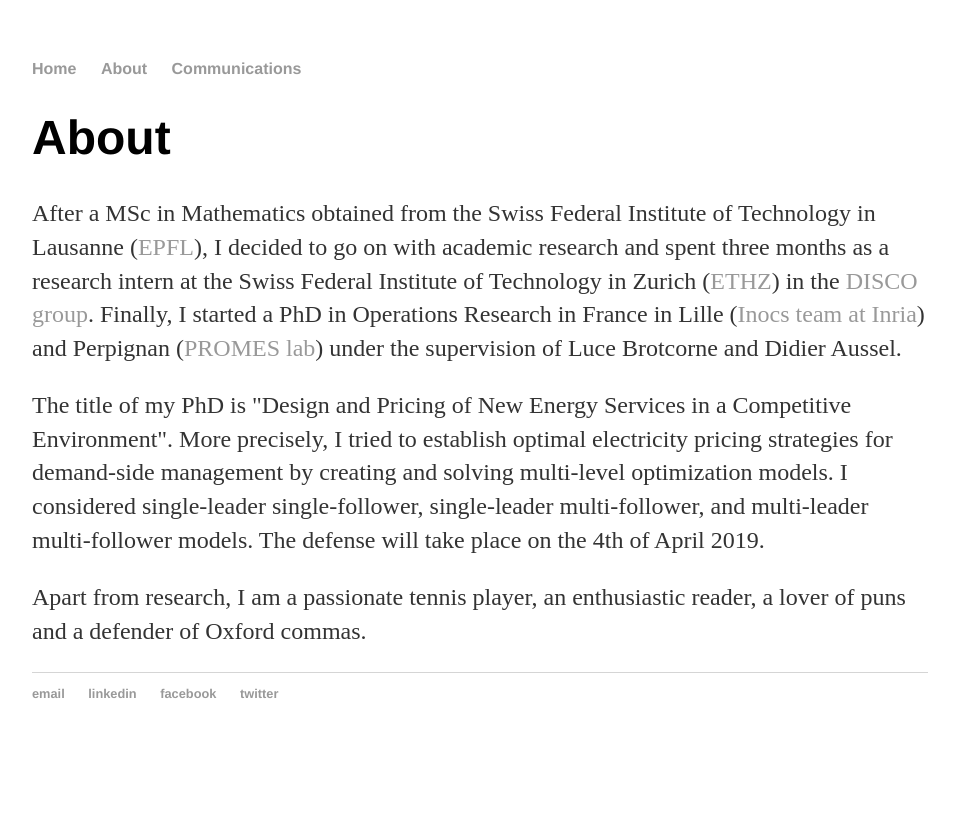
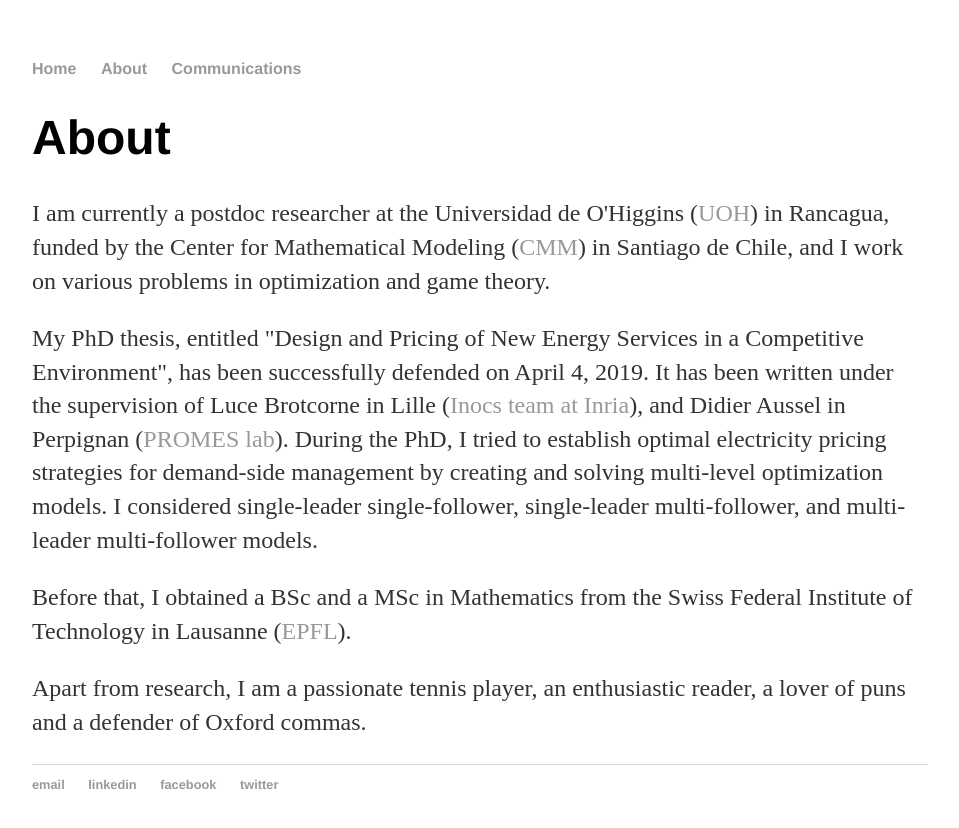
Before and after one commit to l-vn/l-vn.github.io, a Jekyll site: the page built from about.html, in a window 1280 px wide. Shown: the top 828 px of the page, without its empty margins (160-1119 px from the left). Built offline with Jekyll 4.4.1, drawn with Linux system fonts in a browser that asks for light colours.

Commit message:
Update arrival in Chile

```diff
--- a/about.html
+++ b/about.html
@@ -4,7 +4,21 @@ title: Léonard von Niederhäusern
 ---
 <div class="blurb">
 	<h1>About</h1>
-	<p>After a MSc in Mathematics obtained from the Swiss Federal Institute of Technology in Lausanne (<a href="https://www.epfl.ch/">EPFL</a>), I decided to go on with academic research and spent three months as a research intern at the Swiss Federal Institute of Technology in Zurich (<a href="https://www.ethz.ch/">ETHZ</a>) in the <a href="https://disco.ethz.ch/">DISCO group</a>. Finally, I started a PhD in Operations Research in France in Lille (<a href="https://team.inria.fr/inocs/">Inocs team at Inria</a>) and Perpignan (<a href="https://www.promes.cnrs.fr/">PROMES lab</a>) under the supervision of Luce Brotcorne and Didier Aussel. </p>
-	<p>The title of my PhD is "Design and Pricing of New Energy Services in a Competitive Environment". More precisely, I tried to establish optimal electricity pricing strategies for demand-side management by creating and solving multi-level optimization models. I considered single-leader single-follower, single-leader multi-follower, and multi-leader multi-follower models. The defense will take place on the 4th of April 2019.</p>
-	<p>Apart from research, I am a passionate tennis player, an enthusiastic reader, a lover of puns and a defender of Oxford commas.</p>
+	<p>
+		I am currently a postdoc researcher at the Universidad de O'Higgins (<a href="https://www.uoh.cl">UOH</a>) in Rancagua, funded by the Center for Mathematical Modeling (<a href="https://www.cmm.uchile.cl">CMM</a>) in Santiago de Chile, and I work on various problems in optimization and game theory.
+	</p>
+	<p>
+		My PhD thesis, entitled "Design and Pricing of New Energy Services in a Competitive Environment", has been successfully defended on April 4, 2019. It has been written under the supervision of Luce Brotcorne in Lille (<a href="https://team.inria.fr/inocs/">Inocs team at Inria</a>), and Didier Aussel in Perpignan (<a href="https://www.promes.cnrs.fr/">PROMES lab</a>). During the PhD, I tried to establish optimal electricity pricing strategies for demand-side management by creating and solving multi-level optimization models. I considered single-leader single-follower, single-leader multi-follower, and multi-leader multi-follower models.
+	</p>
+	<p>
+		Before that, I obtained a BSc and a MSc in Mathematics from the Swiss Federal Institute of Technology in Lausanne (<a href="https://www.epfl.ch/">EPFL</a>).
+	</p>
+	<!--
+	<p>
+		After a MSc in Mathematics obtained from the Swiss Federal Institute of Technology in Lausanne (<a href="https://www.epfl.ch/">EPFL</a>), I decided to go on with academic research and spent three months as a research intern at the Swiss Federal Institute of Technology in Zurich (<a href="https://www.ethz.ch/">ETHZ</a>) in the <a href="https://disco.ethz.ch/">DISCO group</a>.
+	</p>
+	-->
+	<p>
+		Apart from research, I am a passionate tennis player, an enthusiastic reader, a lover of puns and a defender of Oxford commas.
+	</p>
 </div><!-- /.blurb -->
```
Also changed, not shown: communications.html (+6 -2 lines), index.html (+6 -2 lines).
